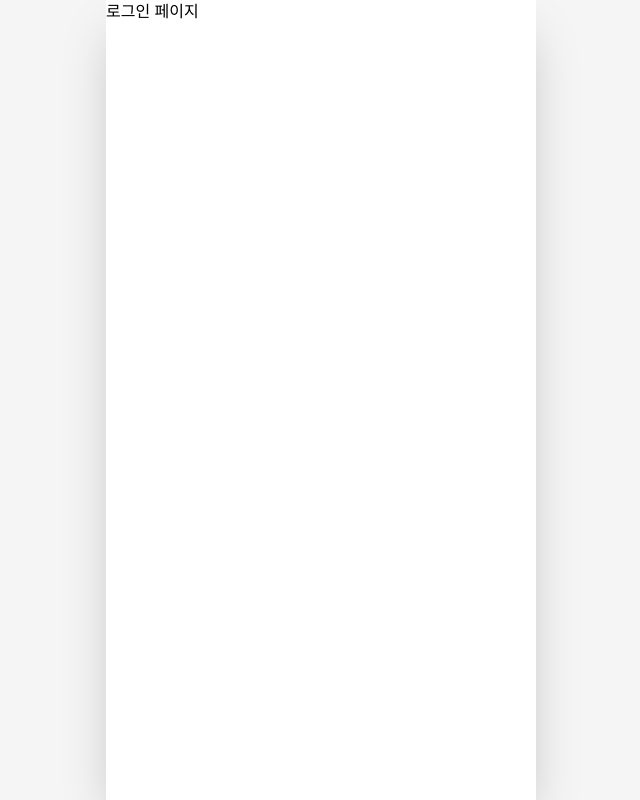
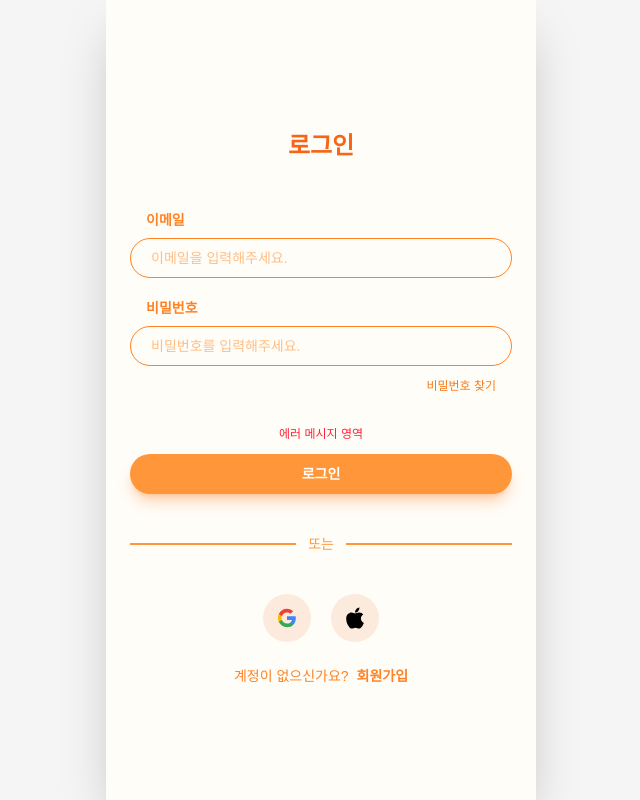
Before and after one commit to INU-pickeat/pickeat-frontend, a React (Vite) app: page /login in a window 1280 px wide. Shown: the whole page, without its empty margins (319-959 px from the left). Built offline with nearby package versions, Linux system fonts and the light colour scheme; a web font is replaced by a local one.

Commit message:
Feat: 로그인 페이지 UI 구현

```diff
--- a/src/App.jsx
+++ b/src/App.jsx
@@ -5,7 +5,10 @@ import Intro from "./pages/Intro";
 import Login from "./pages/Login";
 
 export default function App() {
-  const [showSplash, setShowSplash] = useState(true); // 스플래시 화면 표시 상태
+  // 스플래시 애니메이션 상태
+  const [showSplash, setShowSplash] = useState(() => {
+    return window.location.pathname === "/";
+  });
 
   return (
     <div className="min-h-dvh w-full bg-white sm:bg-neutral-100 flex justify-center items-start sm:items-center scrollbar-hide">
--- /dev/null
+++ b/src/components/Button.jsx
@@ -0,0 +1,11 @@
+export default function Button({ children, onClick, className = "", type = "button" }) {
+  return (
+    <button
+      type={type}
+      onClick={onClick}
+      className={`w-full h-10 bg-[#FF9639] text-white font-bold text-[14px] rounded-full shadow-lg shadow-orange-500/30 active:scale-95 transition-transform flex justify-center items-center ${className}`}
+    >
+      {children}
+    </button>
+  );
+}
--- /dev/null
+++ b/src/components/PageTransition.jsx
@@ -0,0 +1,14 @@
+import { motion } from "framer-motion";
+
+export default function PageTransition({ children, className = "" }) {
+  return (
+    <motion.div
+      initial={{ opacity: 0, y: 10 }}
+      animate={{ opacity: 1, y: 0 }}
+      transition={{ duration: 0.4, ease: "easeOut" }}
+      className={className}
+    >
+      {children}
+    </motion.div>
+  );
+}
--- a/src/pages/Intro.jsx
+++ b/src/pages/Intro.jsx
@@ -1,11 +1,13 @@
 import { useNavigate } from "react-router-dom";
+import PageTransition from "../components/PageTransition";
 import logoImg from "../assets/pickeat_logo.svg";
+import Button from "../components/Button";
 
 export default function Intro() {
   const navigate = useNavigate();
 
   return (
-    <div className="flex-1 w-full flex flex-col bg-gradient-to-b from-[#FAB47A95] to-[#ffffff] pb-18">
+    <PageTransition className="flex-1 w-full flex flex-col bg-gradient-to-b from-[#FAB47A95] to-[#ffffff] pb-18">
       <div className="flex-1 flex flex-col justify-center items-center">
         <img src={logoImg} alt="pickeat 로고" className="w-36 mb-6" />
         <p className="text-[#fd772e] text-[16px] text-center font-medium leading-relaxed">
@@ -16,12 +18,7 @@ export default function Intro() {
 
       <div className="w-full px-6 flex flex-col items-center space-y-6">
         {/* 로그인 버튼 */}
-        <button
-          onClick={() => navigate("/login")}
-          className="w-full h-10 bg-[#FF9639] text-white font-bold text-[14px] rounded-full shadow-lg shadow-orange-500/30 active:scale-95 transition-transform"
-        >
-          로그인
-        </button>
+        <Button onClick={() => navigate("/login")}>로그인</Button>
 
         {/* 회원가입 문구 */}
         <p className="text-sm text-[#FF8223]/70 font-medium">
@@ -34,6 +31,6 @@ export default function Intro() {
           </button>
         </p>
       </div>
-    </div>
+    </PageTransition>
   );
 }
--- a/src/pages/Login.jsx
+++ b/src/pages/Login.jsx
@@ -1,7 +1,108 @@
+import { useNavigate } from "react-router-dom";
+import PageTransition from "../components/PageTransition";
+import Button from "../components/Button";
+
 export default function Login() {
+  const navigate = useNavigate();
+
   return (
-    <>
-      <h2>로그인 페이지</h2>
-    </>
+    <PageTransition className="flex-1 w-full flex flex-col justify-center bg-[#FFFDF8] px-6 py-10">
+      <div className="w-full flex justify-center mt-4 mb-12">
+        <h1 className="text-2xl font-bold text-[#F86516]">로그인</h1>
+      </div>
+
+      <div className="w-full flex flex-col space-y-5">
+        {/* 이메일 입력 */}
+        <div className="flex flex-col space-y-2">
+          <label className="text-[#FF8223] text-sm font-semibold ml-4">이메일</label>
+          <input
+            type="email"
+            placeholder="이메일을 입력해주세요."
+            className="w-full h-10 rounded-full border-[1.5px] border-[#FF8223] px-5 text-sm bg-transparent placeholder-[#FFBE85] focus:outline-none focus:ring-2 focus:ring-[#f87816]/30 transition-shadow"
+          />
+        </div>
+
+        {/* 비밀번호 입력 */}
+        <div className="flex flex-col space-y-2">
+          <label className="text-[#FF8223] text-sm font-semibold ml-4">비밀번호</label>
+          <input
+            type="password"
+            placeholder="비밀번호를 입력해주세요."
+            className="w-full h-10 rounded-full border-[1.5px] border-[#FF8223] px-5 text-sm bg-transparent placeholder-[#FFBE85] focus:outline-none focus:ring-2 focus:ring-[#f87816]/30 transition-shadow"
+          />
+
+          {/* 비밀번호 찾기 링크 */}
+          <div className="flex justify-end pt-1 pr-4">
+            <button className="text-xs text-[#f87816] hover:text-[#f87816] hover:underline transition-colors cursor-pointer">
+              비밀번호 찾기
+            </button>
+          </div>
+        </div>
+      </div>
+
+      {/* 로그인 버튼 */}
+      <div className="w-full mt-8">
+        <p className="text-[#FF2339] text-xs font-medium mb-3 text-center">에러 메시지 영역</p>
+        <Button onClick={() => navigate("/home")}>로그인</Button>
+      </div>
+
+      {/* 구분선 */}
+      <div className="flex items-center my-10">
+        <div className="flex-1 border border-[#FF9639]"></div>
+        <span className="px-3 text-[#FF9639] text-sm font-medium">또는</span>
+        <div className="flex-1 border border-[#FF9639]"></div>
+      </div>
+
+      {/* 소셜 로그인 버튼 */}
+      <div className="flex justify-center space-x-5">
+        {/* 구글*/}
+        <button
+          type="button"
+          className="w-12 h-12 rounded-full bg-[#fcebdc] flex items-center justify-center active:scale-95 transition-transform"
+        >
+          <svg viewBox="0 0 24 24" className="w-5 h-5">
+            <path
+              fill="#4285F4"
+              d="M22.56 12.25c0-.78-.07-1.53-.2-2.25H12v4.26h5.92c-.26 1.37-1.04 2.53-2.21 3.31v2.77h3.57c2.08-1.92 3.28-4.74 3.28-8.09z"
+            />
+            <path
+              fill="#34A853"
+              d="M12 23c2.97 0 5.46-.98 7.28-2.66l-3.57-2.77c-.98.66-2.23 1.06-3.71 1.06-2.86 0-5.29-1.93-6.16-4.53H2.18v2.84C3.99 20.53 7.7 23 12 23z"
+            />
+            <path
+              fill="#FBBC05"
+              d="M5.84 14.09c-.22-.66-.35-1.36-.35-2.09s.13-1.43.35-2.09V7.07H2.18C1.43 8.55 1 10.22 1 12s.43 3.45 1.18 4.93l2.85-2.22.81-.62z"
+            />
+            <path
+              fill="#EA4335"
+              d="M12 5.38c1.62 0 3.06.56 4.21 1.64l3.15-3.15C17.45 2.09 14.97 1 12 1 7.7 1 3.99 3.47 2.18 7.07l3.66 2.84c.87-2.6 3.3-4.53 6.16-4.53z"
+            />
+          </svg>
+        </button>
+
+        {/* 애플 */}
+        <button
+          type="button"
+          className="w-12 h-12 rounded-full bg-[#fcebdc] flex items-center justify-center active:scale-95 transition-transform"
+        >
+          <svg viewBox="0 0 384 512" className="w-6 h-6" fill="black">
+            <path d="M318.7 268.7c-.2-36.7 16.4-64.4 50-84.8-18.8-26.9-47.2-41.7-84.7-44.6-35.5-2.8-74.3 20.7-88.5 20.7-15 0-49.4-19.7-76.4-19.7C63.3 141.2 4 184.8 4 273.5q0 39.3 14.4 81.2c12.8 36.7 59 126.7 107.2 125.2 25.2-.6 43-17.9 75.8-17.9 31.8 0 48.3 17.9 76.4 17.9 48.6-.7 90.4-82.5 102.6-119.3-65.2-30.7-61.7-90-61.7-91.9zm-56.6-164.2c27.3-32.4 24.8-61.9 24-72.5-24.1 1.4-52 16.4-67.9 34.9-17.5 19.8-27.8 44.3-25.6 71.9 26.1 2 49.9-11.4 69.5-34.3z" />
+          </svg>
+        </button>
+      </div>
+
+      {/* 회원가입 문구 */}
+      <div className="w-full flex justify-center pt-6">
+        <p className="text-sm text-[#FF8223] font-medium">
+          계정이 없으신가요?{" "}
+          <button
+            onClick={() => navigate("/signup")}
+            className="text-[#FF8223] font-bold hover:underline ml-1 active:opacity-70"
+          >
+            회원가입
+          </button>
+        </p>
+      </div>
+    </PageTransition>
   );
 }
```
